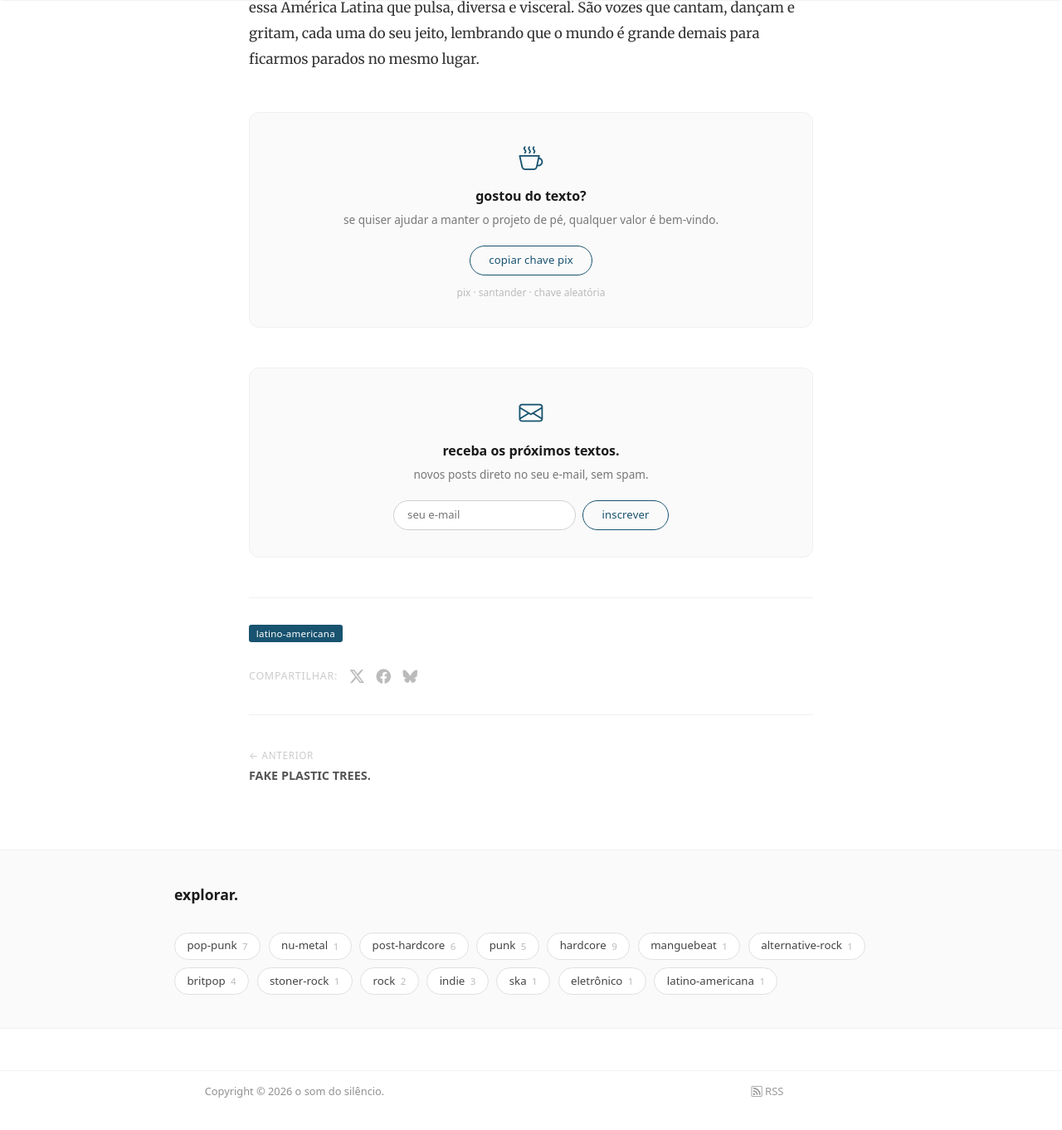
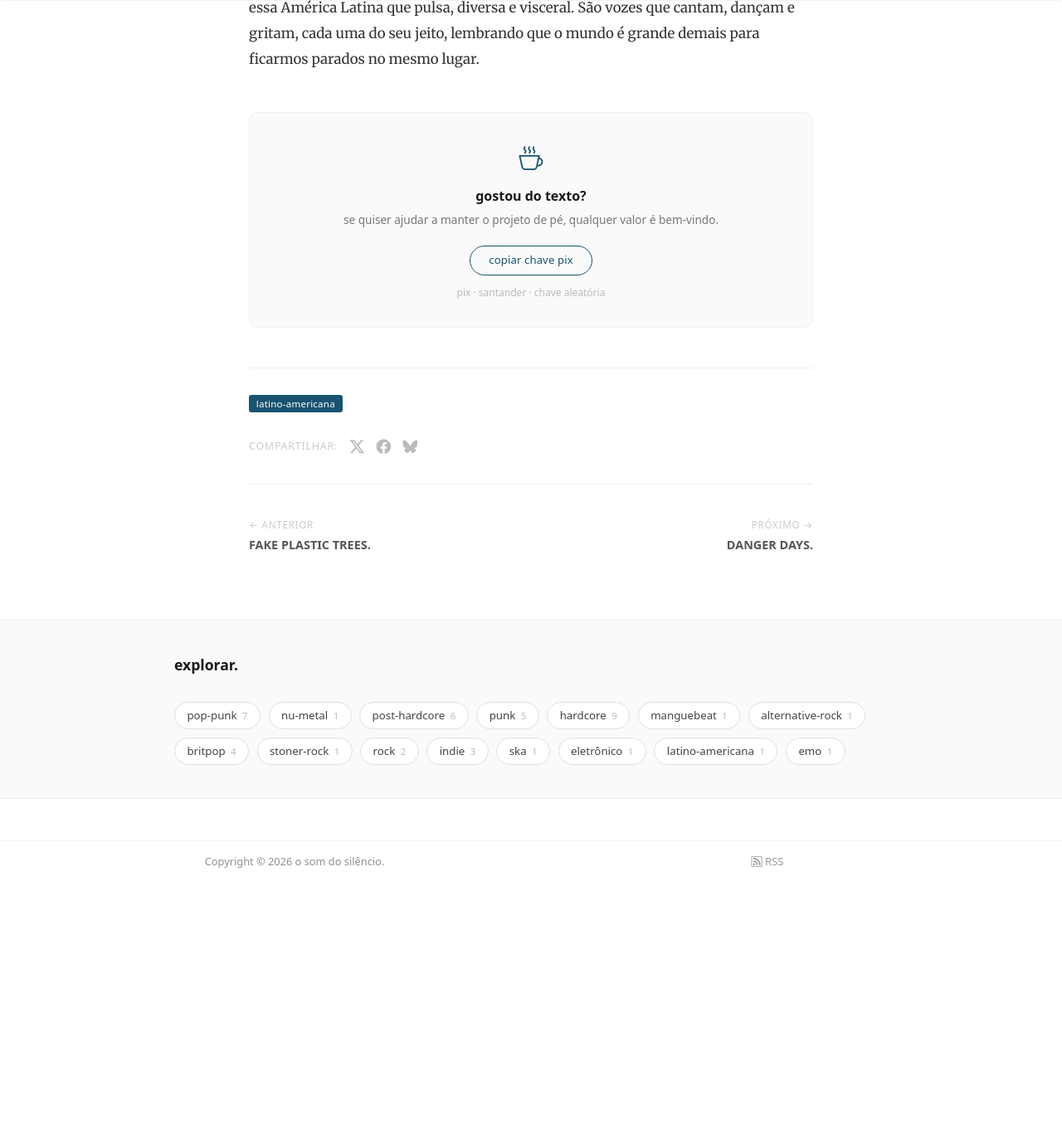
Before and after one commit to IgorConstant/Annotations, a Jekyll site: the page built from _posts/2026-05-04-tantas-cosas-buenas.md, in a window 1280 px wide and 1400 px high, scrolled down 2289 px. Shown: the top 1362 px of the window at 83% size. Built offline with Jekyll 4.4.1, drawn with Linux system fonts in a browser that asks for light colours; nearby versions of some CDN libraries; after the commit the page ends 3412 px from its top, so only the background shows below that.

Commit message:
(feat): danger days

```diff
--- a/_config.yml
+++ b/_config.yml
@@ -59,6 +59,3 @@ adsense-data-ad-slot: "1363087678"
 lazyimages: "disabled"
 
 exclude: [changelog.md, LICENSE.txt, README.md, Gemfile, Gemfile.lock]
-
-# Newsletter (Buttondown)
-buttondown_username: "igorhconstant"
--- a/_includes/newsletter.html
+++ /dev/null
@@ -1,33 +0,0 @@
-{% if site.buttondown_username != "" %}
-<div class="newsletter-section">
-    <i class="bi bi-envelope newsletter-icon"></i>
-    <p class="newsletter-title">receba os próximos textos.</p>
-    <p class="newsletter-desc" id="newsletter-desc">novos posts direto no seu e-mail, sem spam.</p>
-    <form class="newsletter-form" id="newsletter-form"
-        action="https://buttondown.com/api/emails/embed-subscribe/{{ site.buttondown_username }}"
-        method="post">
-        <input class="newsletter-input" type="email" name="email" id="newsletter-email" placeholder="seu e-mail" required />
-        <button class="newsletter-btn" type="submit">inscrever</button>
-    </form>
-</div>
-
-<script>
-(function () {
-    var form = document.getElementById('newsletter-form');
-    if (!form) return;
-    form.addEventListener('submit', function (e) {
-        e.preventDefault();
-        var email = document.getElementById('newsletter-email').value;
-        var data = new FormData();
-        data.append('email', email);
-        fetch(form.action, { method: 'POST', body: data })
-            .then(function () {
-                form.innerHTML = '<p class="newsletter-success">✓ inscrição confirmada. até o próximo texto!</p>';
-            })
-            .catch(function () {
-                form.innerHTML = '<p class="newsletter-success">✓ inscrição confirmada. até o próximo texto!</p>';
-            });
-    });
-})();
-</script>
-{% endif %}
--- a/_layouts/post.html
+++ b/_layouts/post.html
@@ -65,9 +65,6 @@ post_class: post-template
     <p class="pix-disclaimer">pix · santander · chave aleatória</p>
 </div>
 
-<!-- Newsletter -->
-{% include newsletter.html %}
-
 <!-- Post Footer -->
 <footer class="post-footer">
 
--- a/assets/css/main.scss
+++ b/assets/css/main.scss
@@ -799,85 +799,6 @@
   color: #185370;
 }
 
-/* ─── Newsletter ─────────────────────────────────── */
-
-.newsletter-section {
-  max-width: 680px;
-  margin: 3rem auto 1rem;
-  padding: 2rem;
-  border: 1px solid #f0f0f0;
-  border-radius: 12px;
-  text-align: center;
-  background: #fafafa;
-}
-
-.newsletter-icon {
-  font-size: 1.8rem;
-  color: #185370;
-  display: block;
-  margin-bottom: 0.75rem;
-}
-
-.newsletter-title {
-  font-size: 1rem;
-  font-weight: 700;
-  color: #1a1a1a;
-  margin-bottom: 0.4rem;
-}
-
-.newsletter-desc {
-  font-size: 0.85rem;
-  color: #777;
-  margin-bottom: 1.25rem;
-  line-height: 1.6;
-}
-
-.newsletter-form {
-  display: flex;
-  justify-content: center;
-  gap: 0.5rem;
-  flex-wrap: wrap;
-}
-
-.newsletter-input {
-  padding: 0.45rem 1rem;
-  border: 1.5px solid #d0d0d0;
-  border-radius: 20px;
-  font-size: 0.82rem;
-  outline: none;
-  width: 220px;
-  transition: border-color 0.2s;
-
-  &:focus {
-    border-color: #185370;
-  }
-}
-
-.newsletter-btn {
-  display: inline-block;
-  padding: 0.45rem 1.4rem;
-  border: 1.5px solid #185370;
-  border-radius: 20px;
-  background: transparent;
-  color: #185370;
-  font-size: 0.82rem;
-  cursor: pointer;
-  transition: background 0.2s, color 0.2s;
-  letter-spacing: 0.01em;
-
-  &:hover {
-    background: #185370;
-    color: #fff;
-  }
-}
-
-.newsletter-success {
-  font-size: 0.9rem;
-  color: #185370;
-  font-weight: 600;
-  margin: 0;
-}
-
 /* ─── PIX / Buy me a coffee ──────────────────────── */
 
 .pix-section {
@@ -1118,22 +1039,6 @@
   .pix-desc { color: #888; }
   .pix-disclaimer { color: #555; }
 
-  // Newsletter section
-  .newsletter-section {
-    background: #1e1e1e;
-    border-color: #2a2a2a;
-  }
-
-  .newsletter-title { color: #e8e8e8; }
-  .newsletter-desc { color: #888; }
-  .newsletter-input {
-    background: #2a2a2a;
-    border-color: #444;
-    color: #e8e8e8;
-    &::placeholder { color: #666; }
-    &:focus { border-color: #5a9ab5; }
-  }
-
   // Misc
   .reading-time { color: #555; }
   .footer-rss { color: #555; &:hover { color: #5a9ab5; } }
--- a/index.html
+++ b/index.html
@@ -63,8 +63,6 @@ title: o som do silêncio.
 </section>
 {% endif %}
 
-{% include newsletter.html %}
-
 <div class="home-archive-link">
   <a href="{{ '/archive/' | relative_url }}">ver arquivo →</a>
 </div>
```
Also changed, not shown: _posts/2026-05-22-danger-days.md (added, +70 -0 lines), .github/workflows/newsletter.yml (deleted), assets/images/danger-days.jpg (added), 1 other file.
